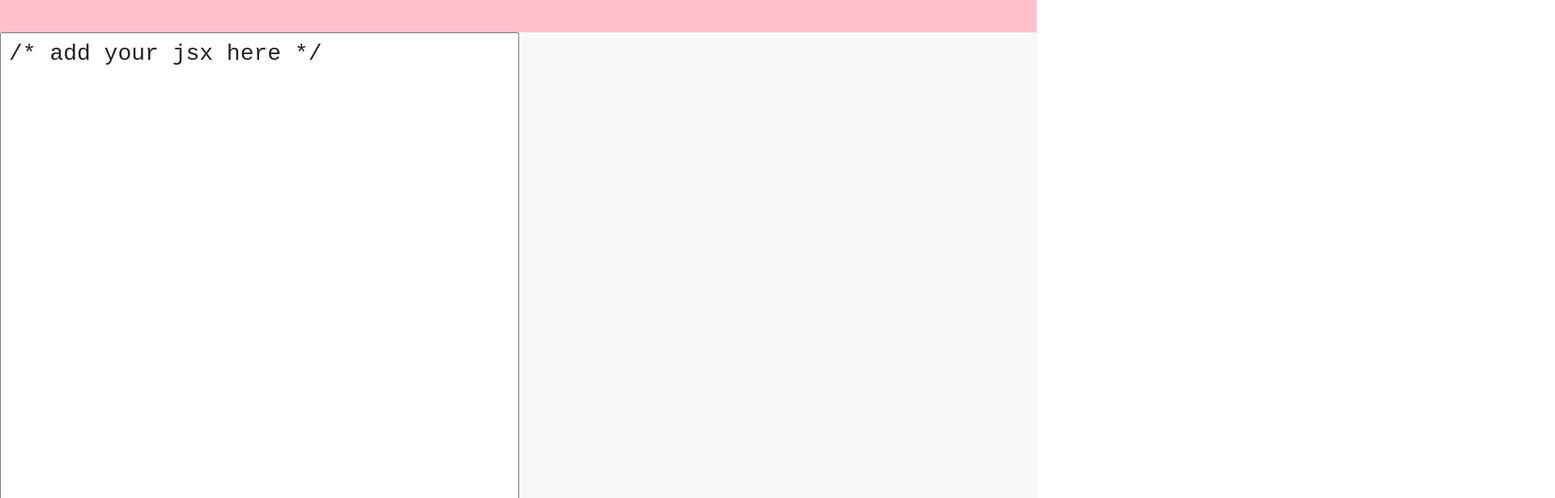
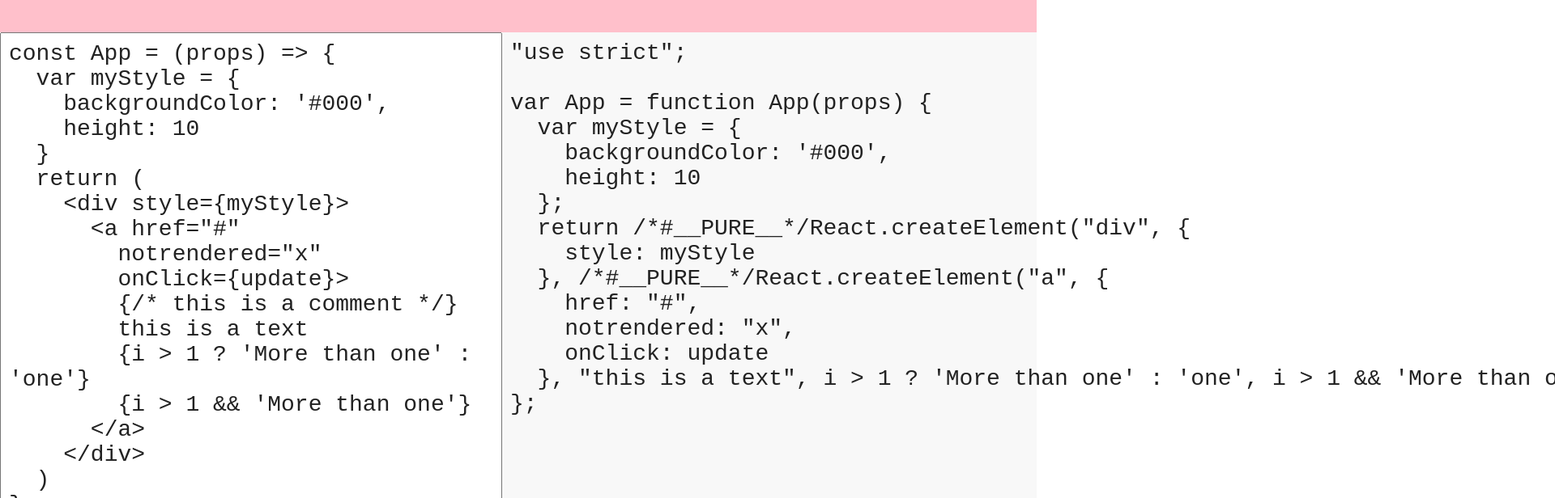
Before and after one commit to kidman90/egghead-react-start, a React (Create React App) app: page / in a window 1280 px wide. Shown: the top 616 px of the page at 81% size, 1920 px wide, since content can reach past the window. Built offline with nearby package versions, Linux system fonts and the light colour scheme.

Commit message:
17 Understand JSX at a Deeper Level

```diff
--- a/src/App.js
+++ b/src/App.js
@@ -25,6 +25,34 @@ class App extends React.Component {
     }
   }
 
+  componentWillMount() {
+    console.log('componentWillMount');
+    const jsx = `const App = (props) => {
+  var myStyle = {
+    backgroundColor: '#000',
+    height: 10
+  }
+  return (
+    <div style={myStyle}>
+      <a href="#"
+        notrendered="x"
+        onClick={update}>
+        {/* this is a comment */}
+        this is a text
+        {i > 1 ? 'More than one' : 'one'}
+        {i > 1 && 'More than one'}
+      </a>
+    </div>
+  )
+}`;
+    this.setState({
+      input: jsx,
+      output: window.Babel
+        .transform(jsx, { presets: ['es2015', 'react'] })
+        .code
+    });
+  }
+
   render() {
     return (
       <div>
```
